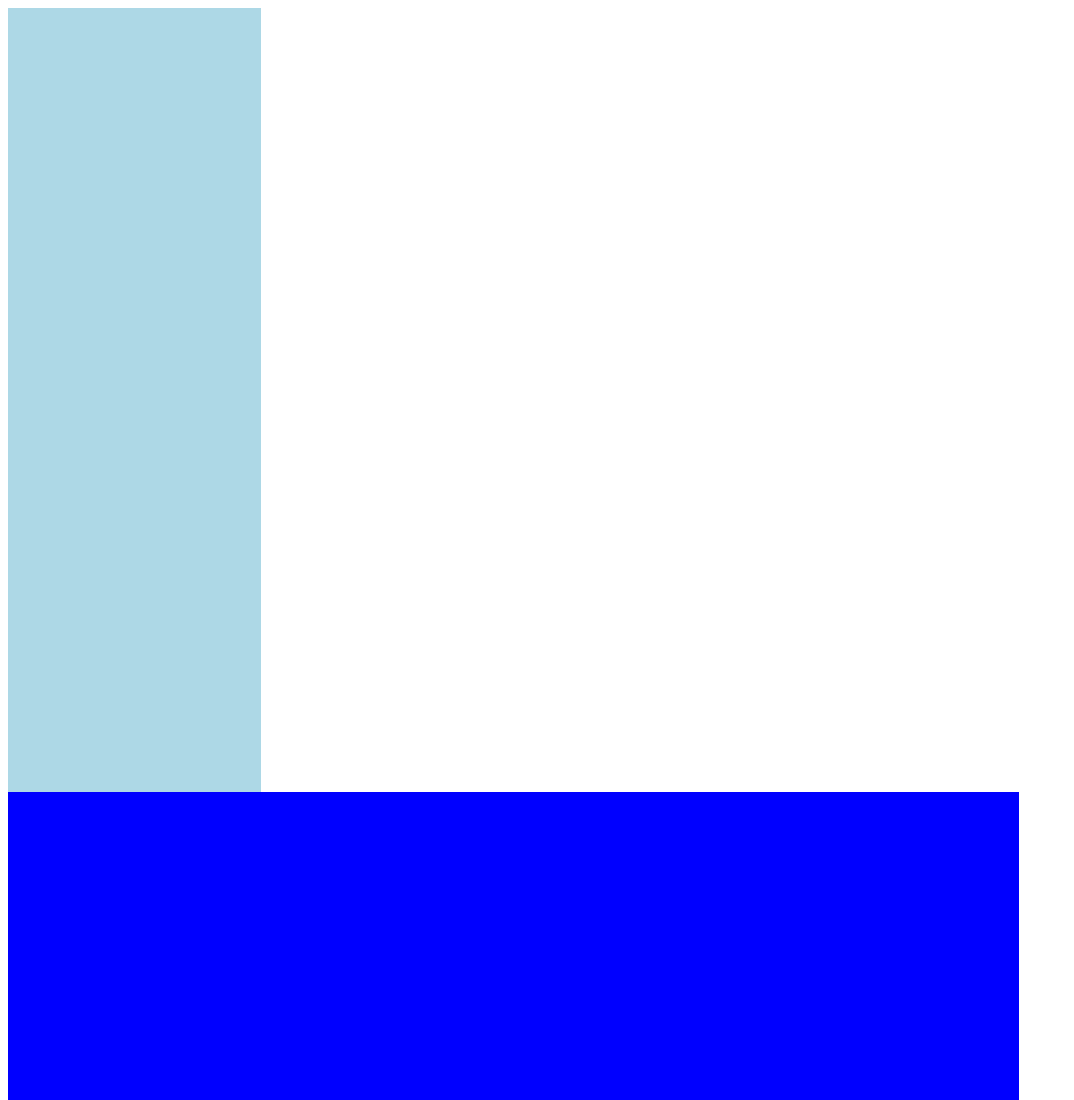
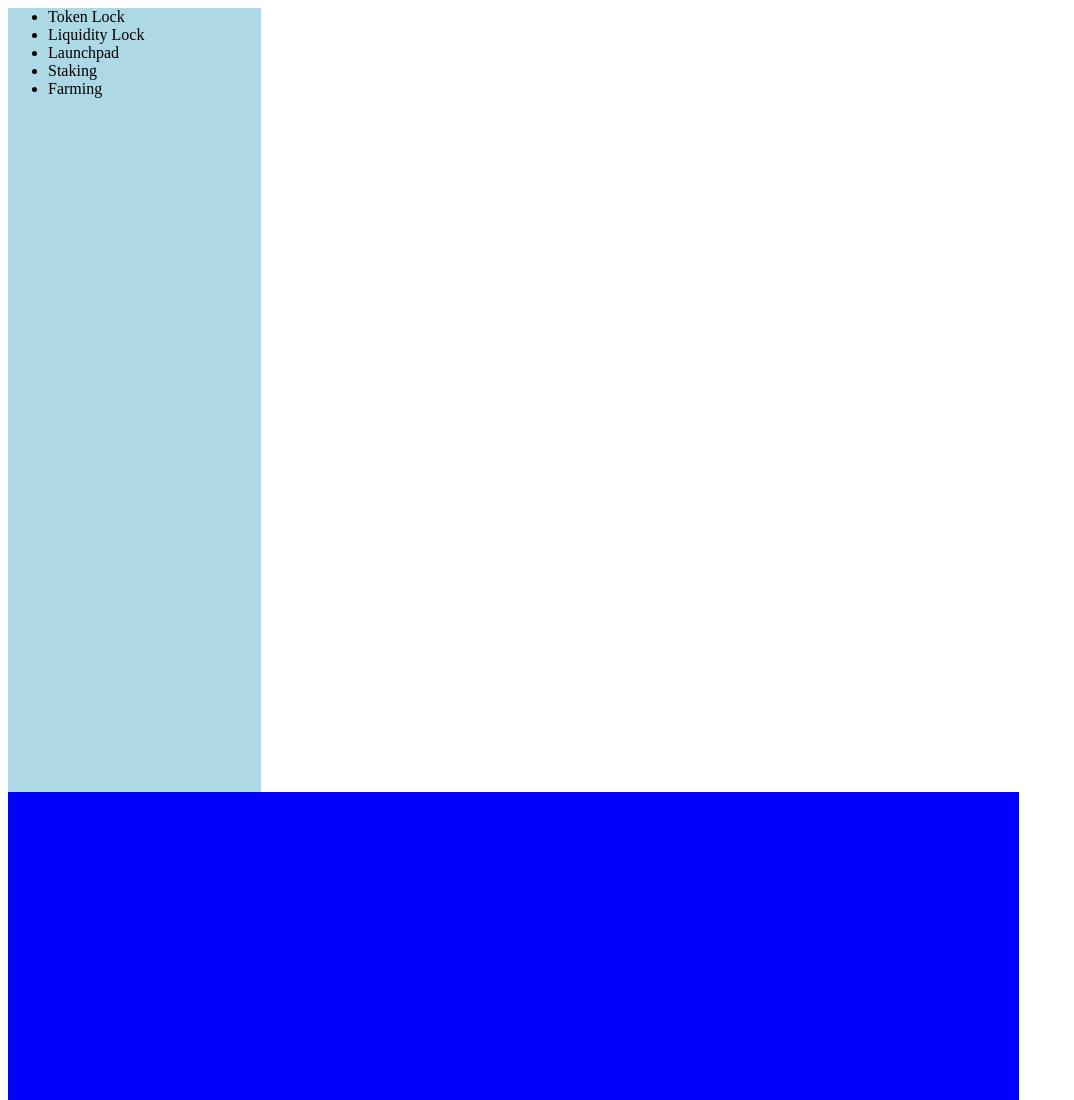
Before and after one commit to TokenRevolution/tkrev.platform, a plain HTML site: page index.html in a window 1280 px wide. Shown: the top 1100 px of the page, without its empty margins (0-1074 px from the left). Drawn offline with Linux system fonts and the light colour scheme.

Commit message:
Update index.html

```diff
--- a/index.html
+++ b/index.html
@@ -14,6 +14,13 @@
       </style>
       <body>
         <div id="Navbar">
+          <ul>
+            <li>Token Lock</li>
+            <li>Liquidity Lock</li>
+            <li>Launchpad</li>
+            <li>Staking</li>
+            <li>Farming</li>
+          </ul>
         </div>
         <div id="Page">
         </div>
```
